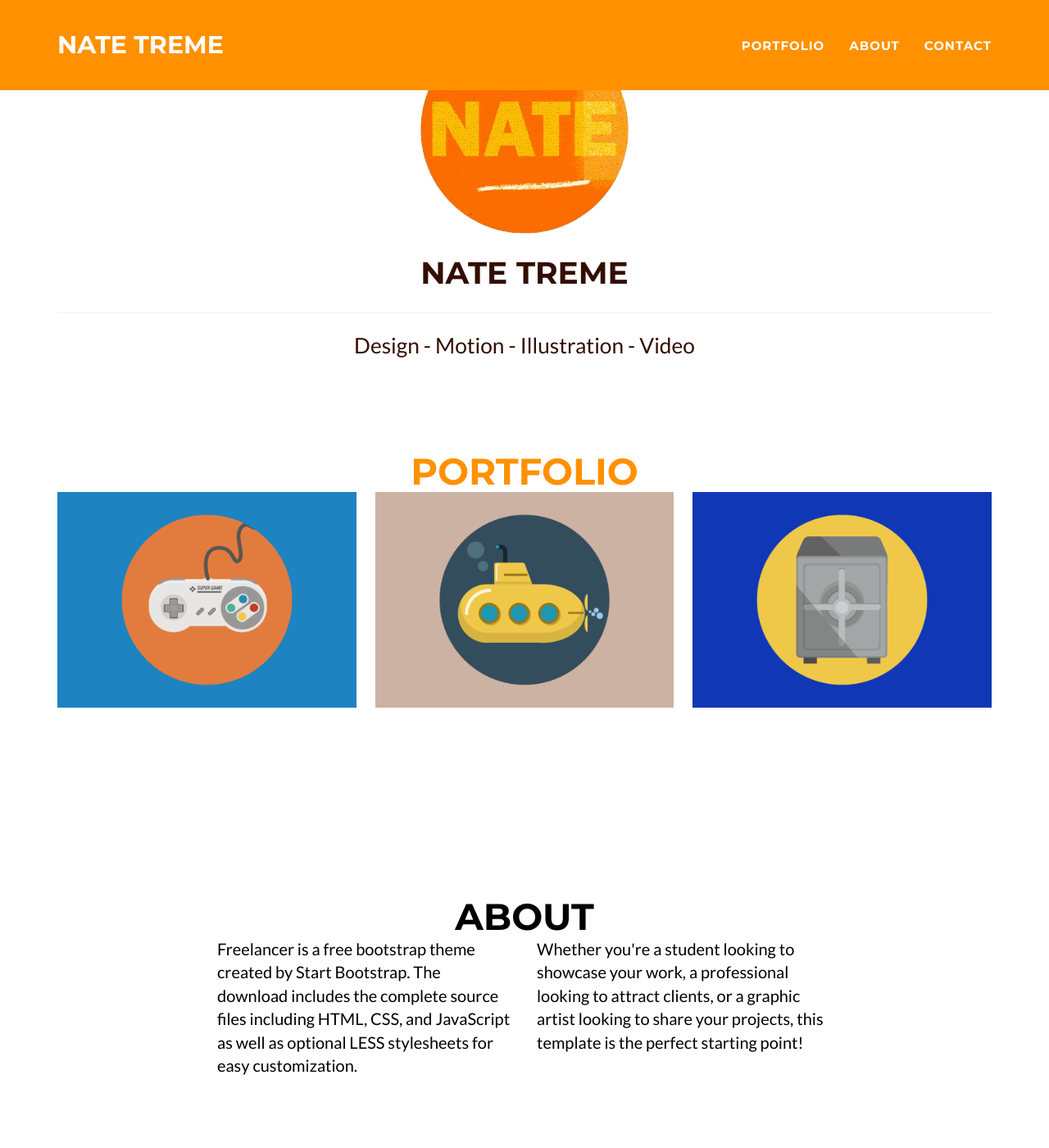
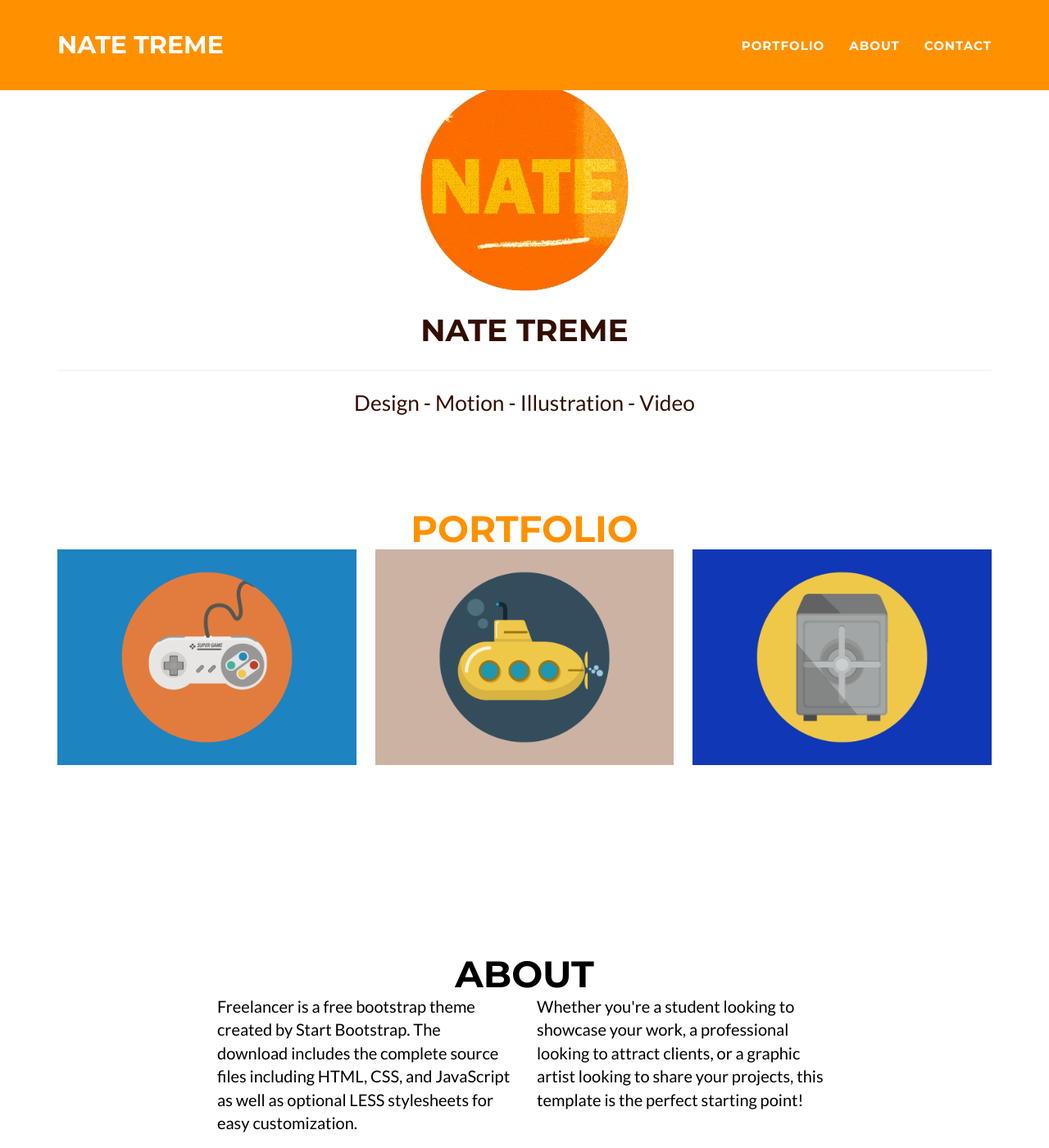
Before and after one commit to NateHPS/motion, a Jekyll site: the page built from _posts/2014-07-15-project-4.markdown, in a window 1280 px wide and 1400 px high. Shown: the whole window at 82% size. Built offline with Jekyll 4.4.1, drawn with Linux system fonts in a browser that asks for light colours; a file with an impossible date is left out.

Commit message:
Update main.css

```diff
--- a/_includes/css/main.css
+++ b/_includes/css/main.css
@@ -87,7 +87,7 @@ header {
 }
 
 header .container {
-    padding-top: 50px;
+    padding-top: 100px;
     padding-bottom: 50px;
 }
 
@@ -111,7 +111,7 @@ header .intro-text .skills {
 
 @media(min-width:768px) {
     header .container {
-        padding-top: 30px;
+        padding-top: 100px;
         padding-bottom: 10px;
     }
 
```
